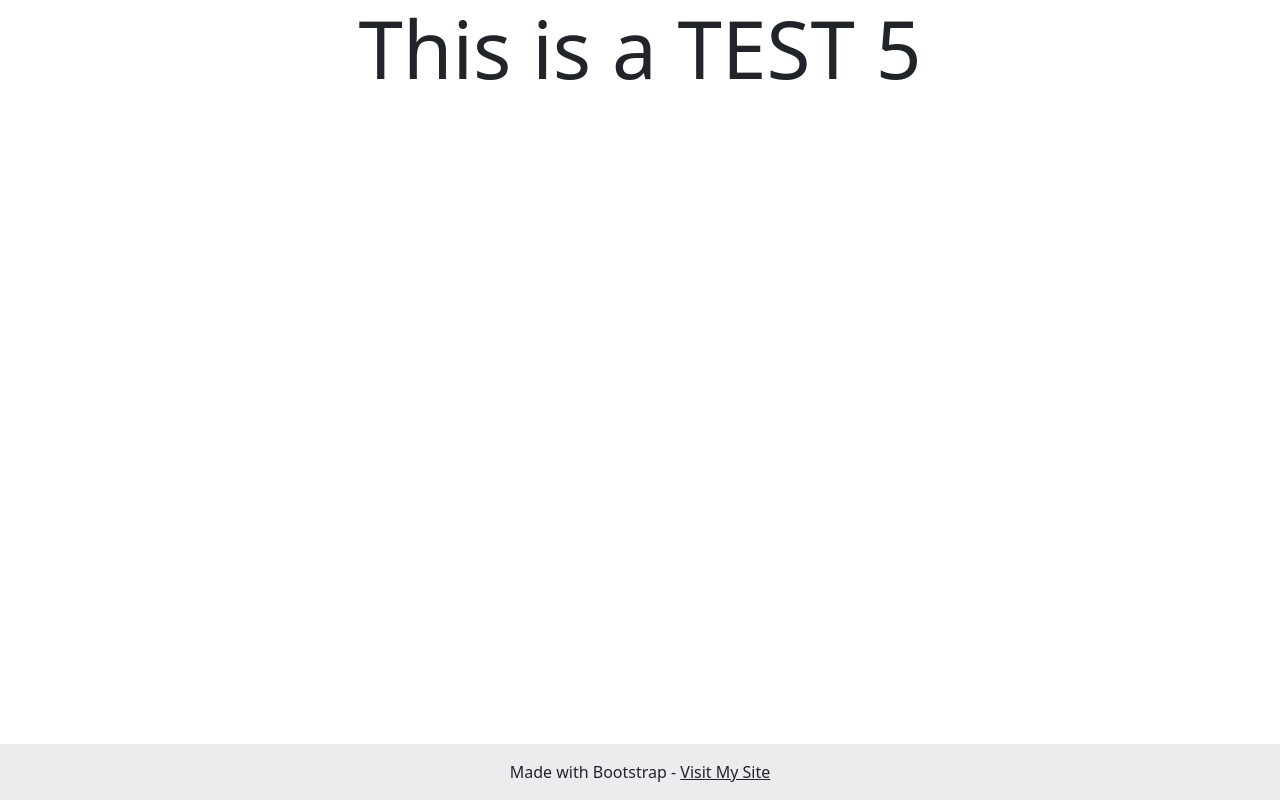
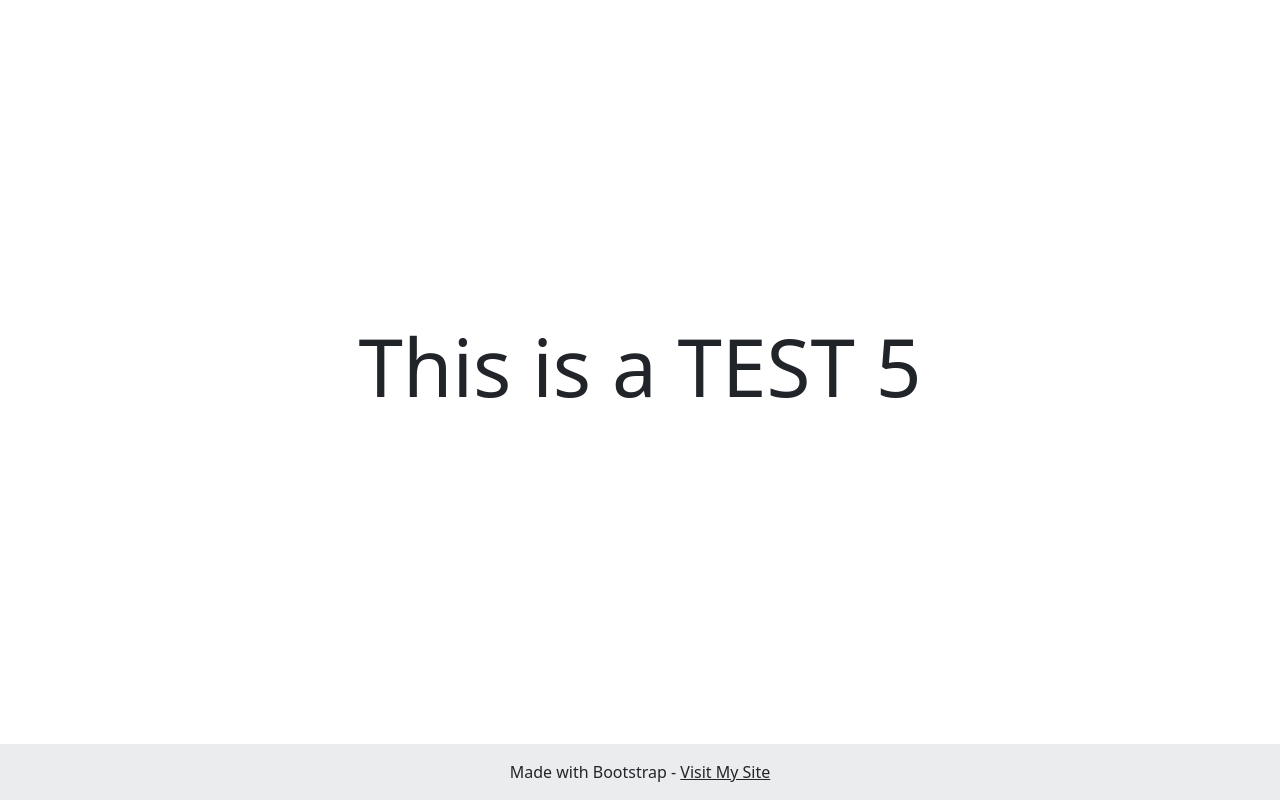
Before and after one commit to jahirultusar/django-cicd, a Django app: page / in a window 1280 px wide. Run offline with Django 5.2, Linux system fonts and the light colour scheme.

Commit message:
yes! lets go test6

```diff
--- a/myapp/templates/myapp/index.html
+++ b/myapp/templates/myapp/index.html
@@ -6,9 +6,15 @@
     <title>Sample Index Page</title>
     <!-- Bootstrap CSS -->
     <link href="https://cdn.jsdelivr.net/npm/bootstrap@5.3.0/dist/css/bootstrap.min.css" rel="stylesheet">
+    <style>
+        /* This style will ensure the .full-height class has a minimum height of 100vh minus footer height */
+        .full-height {
+            min-height: calc(100vh - 60px); /* Adjust 60px to the height of your footer if different */
+        }
+    </style>
 </head>
 <body>
-    <div class="container d-flex justify-content-center align-items-center ">
+    <div class="container d-flex justify-content-center align-items-center full-height">
         <h1 class="display-1">This is a TEST 5</h1>
     </div>
 
```
